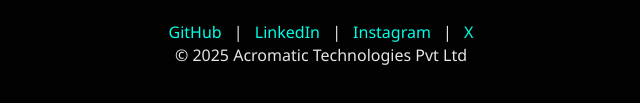
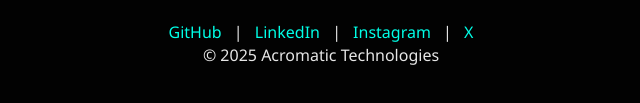
Before and after one commit to Acromatic-Technologies/acromatic-technologies.github.io, a plain HTML site: page engine.html in a window 1280 px wide. Shown: the part 1021-1124 px from the top of the page, 319-959 px from the left. Drawn offline with Linux system fonts and the light colour scheme.

Commit message:
Update engine.html

```diff
--- a/engine.html
+++ b/engine.html
@@ -277,7 +277,7 @@
   <a href="https://www.linkedin.com/in/acromatic-technologies-754b61357/" target="_blank">LinkedIn</a> |
   <a href="https://www.instagram.com/acromatic.tech/" target="_blank">Instagram</a> |
   <a href="https://x.com/Acromatic_Tech" target="_blank">X</a>
-  <p>&copy; 2025 Acromatic Technologies Pvt Ltd</p>
+  <p>&copy; 2025 Acromatic Technologies</p>
 </footer>
 
 <script>
```
